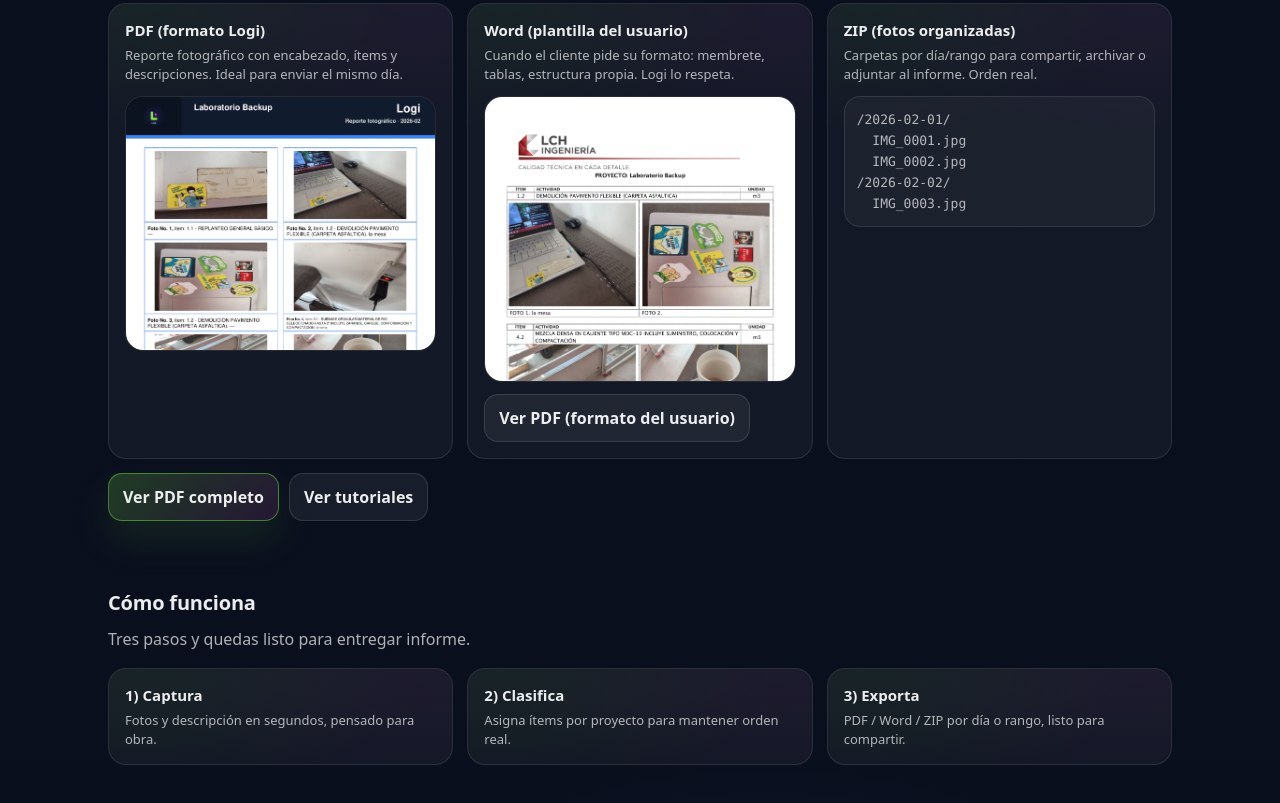
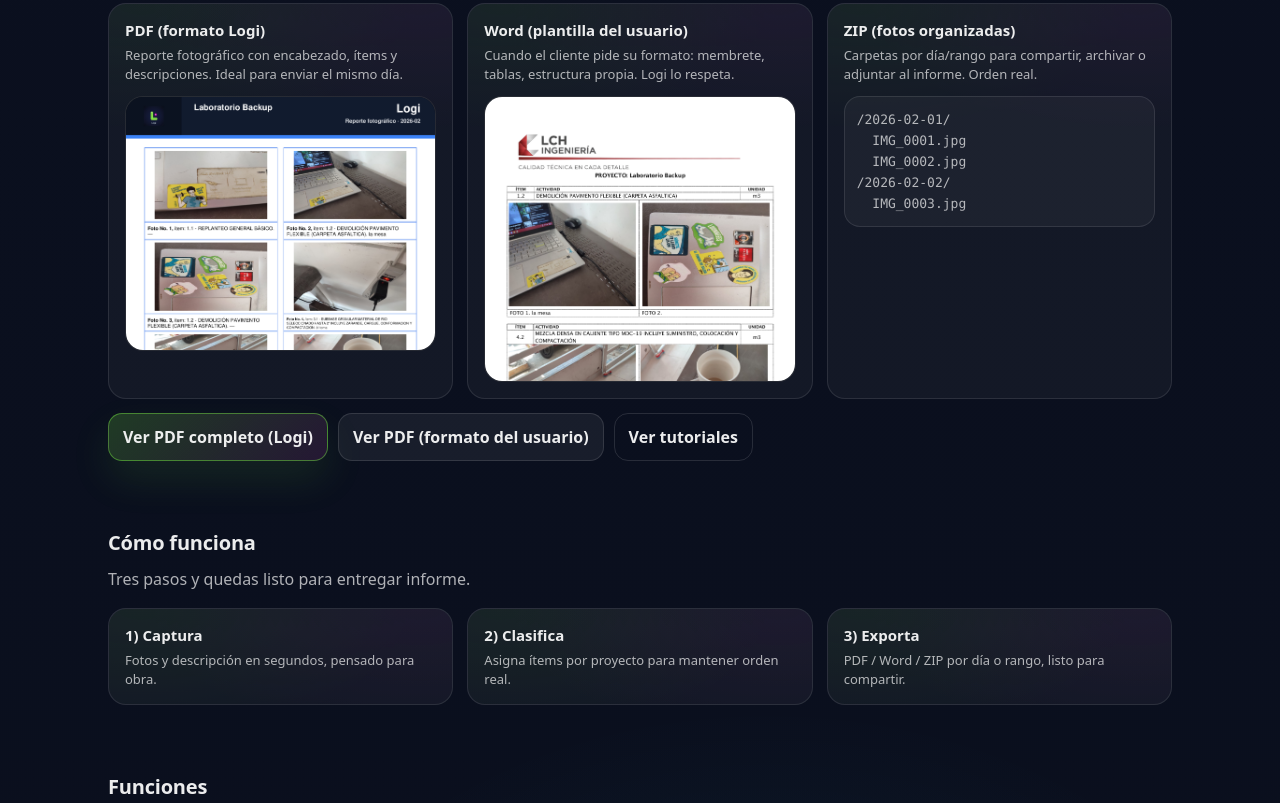
Before and after one commit to Luisfch1/Logi-webpage, a plain HTML site: page index.html in a window 1280 px wide. Shown: the part 1225-2028 px from the top of the page. Drawn offline with Linux system fonts and the light colour scheme.

Commit message:
Add files via upload

```diff
--- a/index.html
+++ b/index.html
@@ -116,10 +116,7 @@
           <div style="margin-top:12px">
             <img class="shot" src="assets/export-word-usuario-detail.png" alt="Ejemplo de export Word con plantilla de usuario" />
           </div>
-          <div style="margin-top:12px">
-            <a class="btn" href="assets/export-word-usuario.pdf" target="_blank" rel="noopener">Ver PDF (formato del usuario)</a>
-          </div>
-        </div>
+</div>
 
         <div class="card">
           <h3>ZIP (fotos organizadas)</h3>
@@ -139,8 +136,9 @@
       </div>
 
       <div style="margin-top:14px; display:flex; gap:10px; flex-wrap:wrap;">
-        <a class="btn primary" href="assets/export-pdf-logi.png" target="_blank" rel="noopener">Ver PDF completo</a>
-        <a class="btn" href="tutoriales/index.html">Ver tutoriales</a>
+        <a class="btn primary" href="assets/export-pdf-logi.png" target="_blank" rel="noopener">Ver PDF completo (Logi)</a>
+        <a class="btn" href="assets/export-word-usuario.pdf" target="_blank" rel="noopener">Ver PDF (formato del usuario)</a>
+        <a class="btn ghost" href="tutoriales/index.html">Ver tutoriales</a>
       </div>
     </section>
 
```
